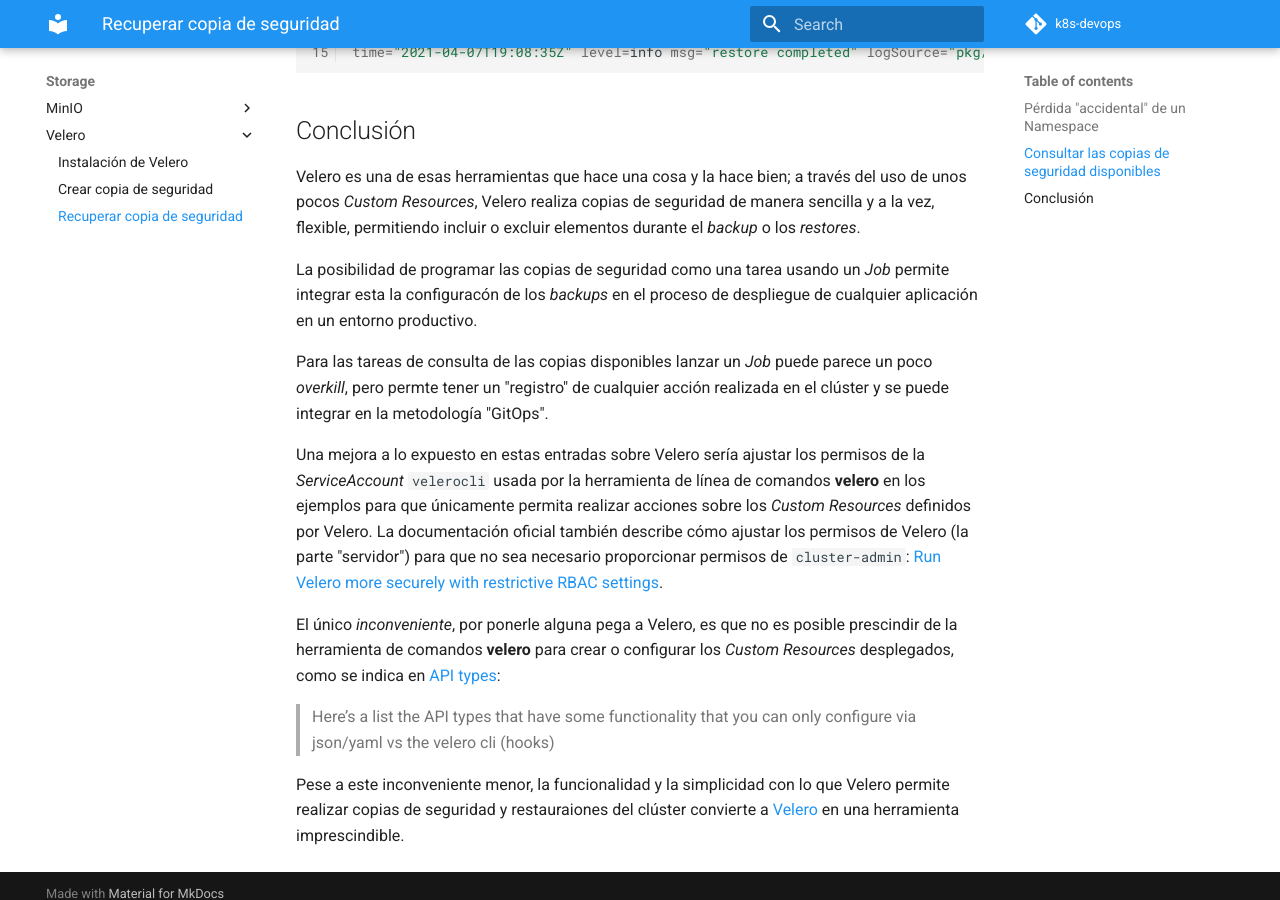
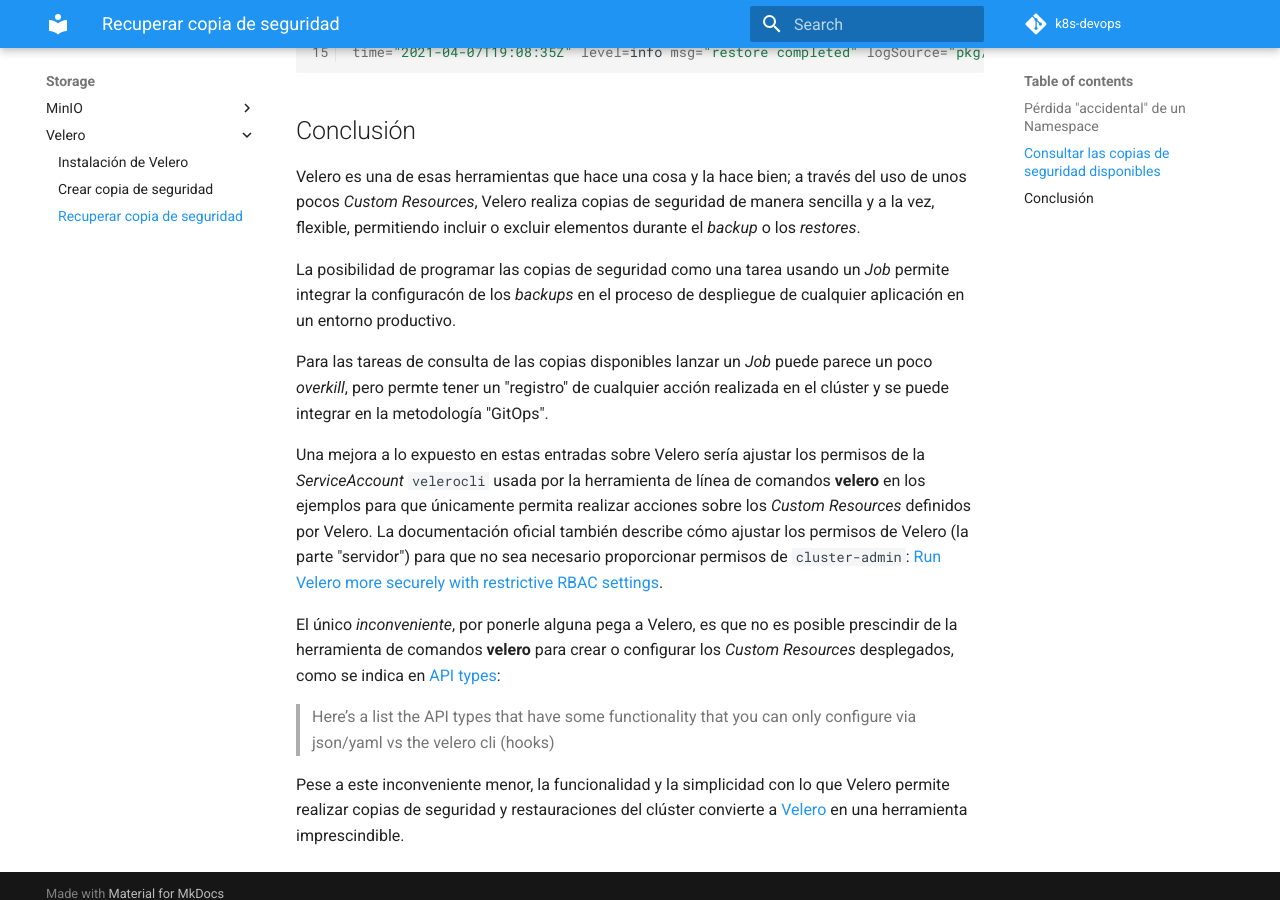
Before and after one commit to onthedock/k8s-devops, an MkDocs documentation site: the page built from docs/storage/backup/recuperar-copia-de-seguridad.md, in a window 1280 px wide and 900 px high, scrolled down 3933 px. Built offline with MkDocs 1.6.1 and Material for MkDocs 9.7.7, drawn with Linux system fonts in a browser that asks for light colours; comment, search, counter and statistics services are not loaded.

Commit message:
Velero: Fix typos

```diff
--- a/docs/storage/backup/recuperar-copia-de-seguridad.md
+++ b/docs/storage/backup/recuperar-copia-de-seguridad.md
@@ -196,7 +196,7 @@ time="2021-04-07T19:08:35Z" level=info msg="restore completed" logSource="pkg/co
 
 Velero es una de esas herramientas que hace una cosa y la hace bien; a través del uso de unos pocos *Custom Resources*, Velero realiza copias de seguridad de manera sencilla y a la vez, flexible, permitiendo incluir o excluir elementos durante el *backup* o los *restores*.
 
-La posibilidad de programar las copias de seguridad como una tarea usando un *Job* permite integrar esta la configuracón de los *backups* en el proceso de despliegue de cualquier aplicación en un entorno productivo.
+La posibilidad de programar las copias de seguridad como una tarea usando un *Job* permite integrar la configuracón de los *backups* en el proceso de despliegue de cualquier aplicación en un entorno productivo.
 
 Para las tareas de consulta de las copias disponibles lanzar un *Job* puede parece un poco *overkill*, pero permte tener un "registro" de cualquier acción realizada en el clúster y se puede integrar en la metodología "GitOps".
 
@@ -206,4 +206,4 @@ El único *inconveniente*, por ponerle alguna pega a Velero, es que no es posibl
 
 > Here’s a list the API types that have some functionality that you can only configure via json/yaml vs the velero cli (hooks)
 
-Pese a este inconveniente menor, la funcionalidad y la simplicidad con lo que Velero permite realizar copias de seguridad y restauraiones del clúster convierte a [Velero](https://velero.io/) en una herramienta imprescindible.
+Pese a este inconveniente menor, la funcionalidad y la simplicidad con lo que Velero permite realizar copias de seguridad y restauraciones del clúster convierte a [Velero](https://velero.io/) en una herramienta imprescindible.
```
